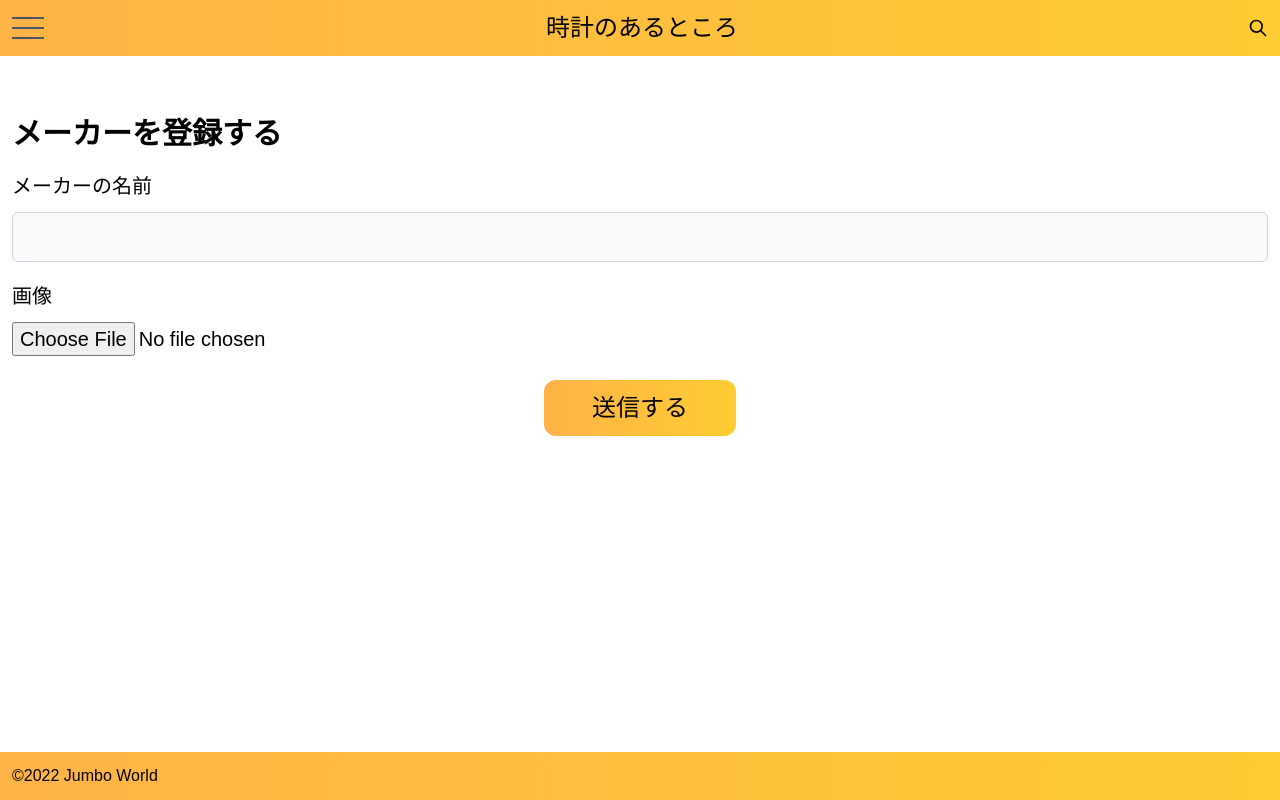
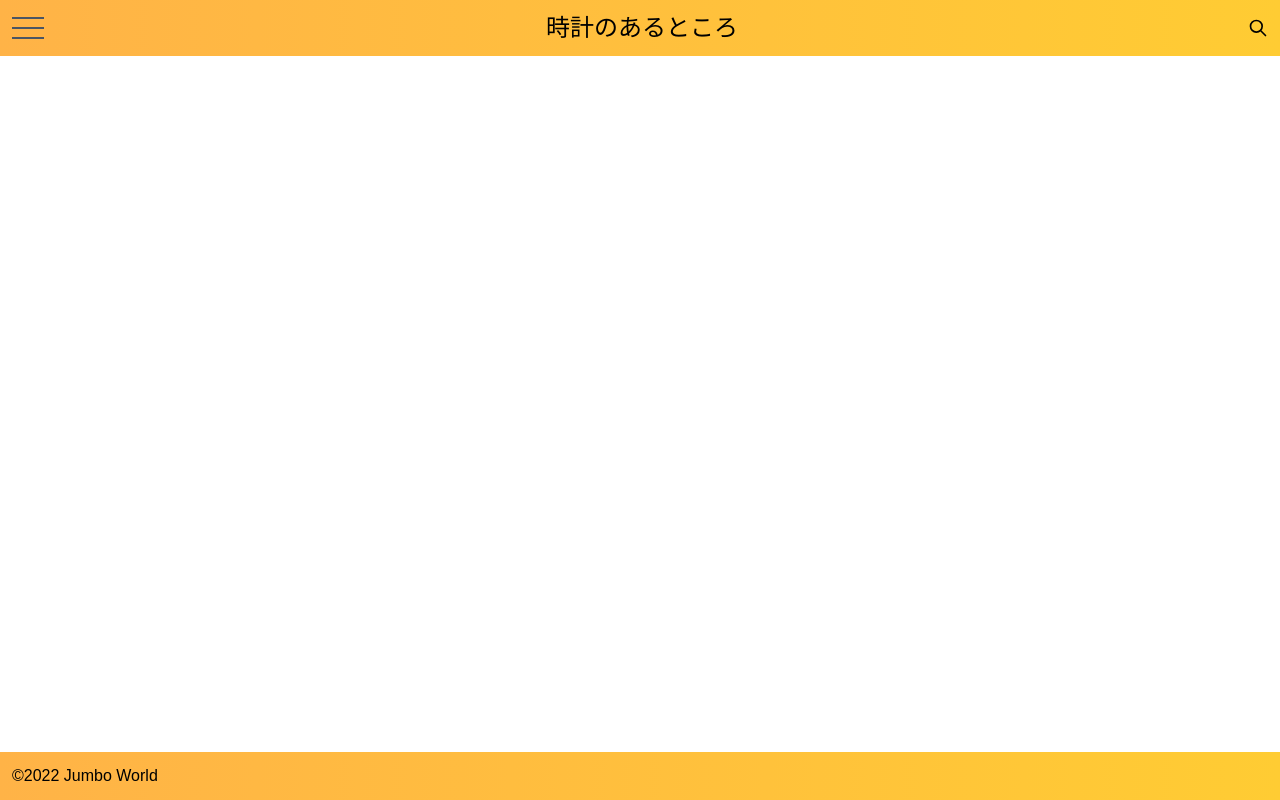
Before and after one commit to takahiro-okada/typescript-clockapp, a React (Create React App) app: page /register-maker in a window 1280 px wide. Built offline with nearby package versions, Linux system fonts and the light colour scheme; the HTML template or start-up script is replaced by a standard one.

Commit message:
feat: Modify register clock

```diff
--- a/src/App.tsx
+++ b/src/App.tsx
@@ -2,14 +2,11 @@ import { Routes, Route } from 'react-router-dom';
 import Home from './components/pages/Home';
 import RegisterClock from './components/pages/RegisterClock';
 import UsersAll from './components/pages/UsersAll';
-import RegisterPlace from './components/pages/RegisterPlace';
 import Footer from './components/Organisms/Footer';
 import Header from './components/Organisms/Header';
-import RegisterMaker from './components/pages/RegisterMaker';
 import PrefectureList from './components/pages/PrefectureList';
 import MakerList from './components/pages/MakerList';
 import MakerDetails from './components/pages/MakerDetails';
-import ClockPlace from './components/pages/ClockPlace';
 import CityList from './components/pages/CityList';
 import FavoriteList from './components/pages/FavoriteList';
 
@@ -21,15 +18,11 @@ const App = () => (
         <Route path="/" element={<Home />} />
         <Route path="/prefecture" element={<PrefectureList />} />
         <Route path="/prefecture/:prefecturename" element={<CityList />} />
-        <Route path="/prefecture/:prefecturename/:cityname" element={<ClockPlace />} />
         <Route path="/makers/" element={<MakerList />} />
         <Route path="/makers/:makername" element={<MakerDetails />} />
-        <Route path="/makers/:makername/:clockname" element={<ClockPlace />} />
         <Route path="/favorite" element={<FavoriteList />} />
         {/* admin */}
         <Route path="/register-clock" element={<RegisterClock />} />
-        <Route path="/register-place" element={<RegisterPlace />} />
-        <Route path="/register-maker" element={<RegisterMaker />} />
         <Route path="/users" element={<UsersAll />} />
       </Routes>
     </main>
--- a/src/components/pages/ClockPlace.tsx
+++ /dev/null
@@ -1,41 +0,0 @@
-import { useParams } from 'react-router-dom';
-import axios from 'axios';
-import { useEffect, useState } from 'react';
-import ClockCard from '../Organisms/ClockCard';
-import Clock from '../../types/Clock';
-
-const ClockPlace = () => {
-  const { prefecturename } = useParams();
-  const { cityname } = useParams();
-
-  const url = `http://localhost:8080/prefectures/${prefecturename}/${cityname}`;
-  const [clocks, setClocks] = useState<Clock[]>([]);
-
-  useEffect(() => {
-    const fetchPrefectures = async () => {
-      try {
-        const response = await axios.get(url);
-        setClocks(response.data);
-      } catch (error) {
-        console.error(error);
-      }
-    };
-    fetchPrefectures();
-  }, []);
-
-  return (
-    <section className="mt-9 text-left container mx-auto px-3 py-6">
-      <h2 className="font-bold text-3xl inline-block">
-        時計のある場所リスト
-        {cityname}
-      </h2>
-      <ul className="mt-6 grid grid-cols-2 gap-5">
-        {clocks.map((clock: Clock) => (
-          <ClockCard key={clock.cityId} clock={clock} />
-        ))}
-      </ul>
-    </section>
-  );
-};
-
-export default ClockPlace;
--- a/src/components/pages/RegisterClock.tsx
+++ b/src/components/pages/RegisterClock.tsx
@@ -1,18 +1,33 @@
-import React, { useState } from 'react';
+import React, { useState, useEffect } from 'react';
 import axios from 'axios';
 import MapWithSearch from '../Organisms/MapWithSearch';
+import Maker from '../../types/Maker';
 
 const RegisterClock = () => {
   const apiKey = 'AIzaSyCYazbx4_m_eYhyIB6oNWgi1iX4p4pVOtk';
 
   const [name, setName] = useState('');
   const [description, setDescription] = useState('');
-  const [maker, setMaker] = useState('');
+  const [makerId, setMakerId] = useState<number | null>(null);
+  const [makers, setMakers] = useState<Maker[]>([]);
   const [file, setFile] = useState<File | null>(null);
   const [selectedPlace, setSelectedPlace] = useState<google.maps.places.PlaceResult | null>(null);
   const onPlaceSelected = (place: google.maps.places.PlaceResult) => {
     setSelectedPlace(place);
   };
+
+  useEffect(() => {
+    const fetchMakers = async () => {
+      try {
+        const response = await axios.get('http://localhost:8080/api/makers');
+        setMakers(response.data);
+      } catch (error) {
+        console.error('Error fetching makers:', error);
+      }
+    };
+
+    fetchMakers();
+  }, []);
 
   const submitForm = async (event: React.FormEvent<HTMLFormElement>) => {
     event.preventDefault();
@@ -20,7 +35,7 @@ const RegisterClock = () => {
     const formData = new FormData();
     formData.append('name', name);
     formData.append('description', description);
-    formData.append('maker', maker);
+    formData.append('maker_id', makerId?.toString() || '');
 
     if (file) {
       formData.append('image', file);
@@ -30,10 +45,6 @@ const RegisterClock = () => {
       formData.append('latitude', selectedPlace.geometry.location.lat().toString());
       formData.append('longitude', selectedPlace.geometry.location.lng().toString());
     }
-
-    Array.from(formData.entries()).forEach(([key, value]) => {
-      console.log(`${key}: ${value}`);
-    });
 
     try {
       const response = await axios.post('http://localhost:8080/api/register', formData, {
@@ -51,14 +62,21 @@ const RegisterClock = () => {
     <section className="mt-9 text-left container mx-auto px-3 py-6">
       <h2 className="font-bold text-3xl">時計を登録する</h2>
       <form onSubmit={submitForm}>
-        <label htmlFor="latitude" className="text-xl mt-5 block">
+        <label htmlFor="maker" className="text-xl mt-5 block">
           メーカーを選択する
-          <input
-            type="text"
+          <select
             id="maker"
-            onChange={(e) => setMaker(e.target.value)}
+            onChange={(e) => setMakerId(Number(e.target.value))}
             className="mt-3 bg-gray-50 border border-gray-300 text-gray-900 block w-full p-2.5 rounded-md"
-          />
+          >
+            <option value="">--メーカーを選択--</option>
+
+            {makers.map((maker: Maker) => (
+              <option key={maker.id} value={maker.id}>
+                {maker.name}
+              </option>
+            ))}
+          </select>
         </label>
 
         <label htmlFor="name" className="text-xl mt-5 block">
@@ -93,14 +111,6 @@ const RegisterClock = () => {
 
         <MapWithSearch apiKey={apiKey} onPlaceSelected={onPlaceSelected} />
 
-        <p className="mt-3">
-          選択肢に登録するメーカーが存在しない場合には
-          <br />
-          <a className="text-blue-400 font-bold px-1 text-xl" href="http://okalog.info">
-            ここから
-          </a>
-          登録してください。
-        </p>
         <div className="mt-6 text-center">
           <button
             className="bg-orange-600 px-12 py-3 text-2xl bg-gradient-to-r from-[#FFB347] to-[#FFCC33] rounded-xl"
--- a/src/components/pages/RegisterMaker.tsx
+++ /dev/null
@@ -1,71 +0,0 @@
-import React, { useState } from 'react';
-import axios from 'axios';
-
-const RegisterMaker = () => {
-  const [name, setName] = useState('');
-  const [image, setImage] = useState<File | null>(null);
-  const url = 'http://localhost:8080/api/makers';
-
-  const handleImageChange = (e: React.ChangeEvent<HTMLInputElement>) => {
-    if (e.target.files && e.target.files.length > 0) {
-      setImage(e.target.files[0]);
-    }
-  };
-
-  const handleSubmit = async (e: any) => {
-    e.preventDefault();
-
-    const formData = new FormData();
-    formData.append('name', name);
-    if (image) {
-      formData.append('image', image);
-    }
-
-    try {
-      const response = await axios.post(url, formData, {
-        headers: {
-          'Content-Type': 'multipart/form-data',
-        },
-      });
-      if (response.status === 200) {
-        console.log('Maker registered successfully');
-      } else {
-        console.error('Error registering maker:', response.statusText);
-      }
-    } catch (error) {
-      console.error('Error registering maker:', error);
-    }
-  };
-
-  return (
-    <section className="mt-9 text-left container mx-auto px-3 py-6">
-      <h2 className="font-bold text-3xl">メーカーを登録する</h2>
-      <form onSubmit={handleSubmit}>
-        <label htmlFor="name" className="text-xl mt-5 block">
-          メーカーの名前
-          <input
-            type="text"
-            id="name"
-            className="mt-3 bg-gray-50 border border-gray-300 text-gray-900 block w-full p-2.5 rounded-md"
-            value={name}
-            onChange={(e) => setName(e.target.value)}
-          />
-        </label>
-        <label htmlFor="image" className="text-xl mt-5 block">
-          画像
-          <input type="file" id="image" className="mt-3 block" onChange={handleImageChange} />
-        </label>
-        <div className="mt-6 text-center">
-          <button
-            className="bg-orange-600 px-12 py-3 text-2xl bg-gradient-to-r from-[#FFB347] to-[#FFCC33] rounded-xl"
-            type="submit"
-          >
-            送信する
-          </button>
-        </div>
-      </form>
-    </section>
-  );
-};
-
-export default RegisterMaker;
--- a/src/components/pages/RegisterPlace.tsx
+++ /dev/null
@@ -1,70 +0,0 @@
-const RegisterPlace = () => {
-  console.log('a');
-
-  return (
-    <section className="mt-9 text-left container mx-auto px-3 py-6">
-      <h2 className="font-bold text-3xl">場所を登録する</h2>
-      <div className="mt-6">
-        <form action="">
-          <label htmlFor="latitude" className="text-xl mt-5 block">
-            時計のある場所を緯度
-            <input
-              type="text"
-              id="latitude"
-              className="mt-3 bg-gray-50 border border-gray-300 text-gray-900 block w-full p-2.5 rounded-md"
-            />
-          </label>
-          <label htmlFor="latitude" className="text-xl mt-5 block">
-            時計のある場所の経度
-            <input
-              type="text"
-              id="latitude"
-              className="mt-3 bg-gray-50 border border-gray-300 text-gray-900 block w-full p-2.5 rounded-md"
-            />
-          </label>
-          <label htmlFor="latitude" className="text-xl mt-5 block">
-            都道府県
-            <input
-              type="text"
-              id="latitude"
-              className="mt-3 bg-gray-50 border border-gray-300 text-gray-900 block w-full p-2.5 rounded-md"
-            />
-          </label>
-          <label htmlFor="latitude" className="text-xl mt-5 block">
-            市町村区
-            <input
-              type="text"
-              id="latitude"
-              className="mt-3 bg-gray-50 border border-gray-300 text-gray-900 block w-full p-2.5 rounded-md"
-            />
-          </label>
-          <label htmlFor="latitude" className="text-xl mt-5 block">
-            時計を選択する
-            <input
-              type="text"
-              id="latitude"
-              className="mt-3 bg-gray-50 border border-gray-300 text-gray-900 block w-full p-2.5 rounded-md"
-            />
-          </label>
-          <p className="mt-3">
-            選択肢に登録する時計が存在しない場合には
-            <br />
-            <a className="text-blue-400 font-bold px-1 text-xl" href="http://okalog.info">
-              ここから
-            </a>
-            登録してください。
-          </p>
-          <div className="mt-6 text-center">
-            <button
-              className="bg-orange-600 px-12 py-3 text-2xl bg-gradient-to-r from-[#FFB347] to-[#FFCC33] rounded-xl"
-              type="submit"
-            >
-              送信する
-            </button>
-          </div>
-        </form>
-      </div>
-    </section>
-  );
-};
-export default RegisterPlace;
--- /dev/null
+++ b/src/types/Maker.tsx
@@ -0,0 +1,7 @@
+interface Maker {
+  id: number;
+  name: string;
+  imagePath: string;
+}
+
+export default Maker;
```
